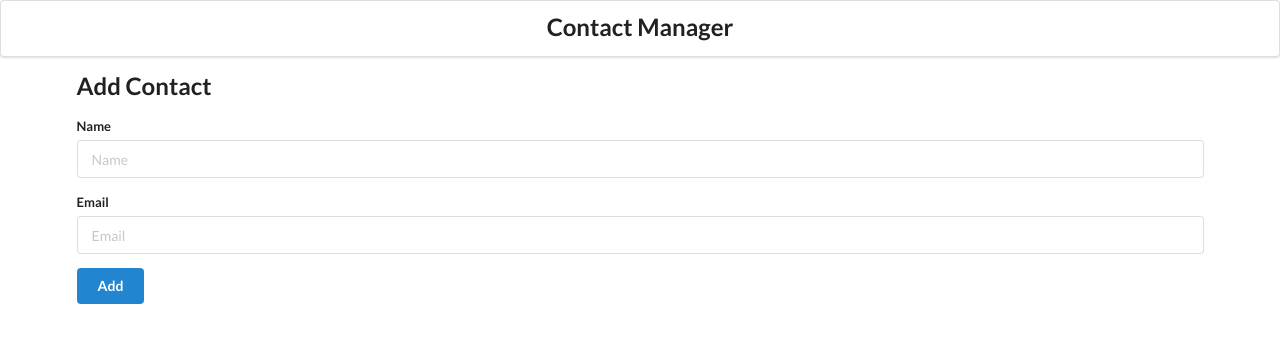
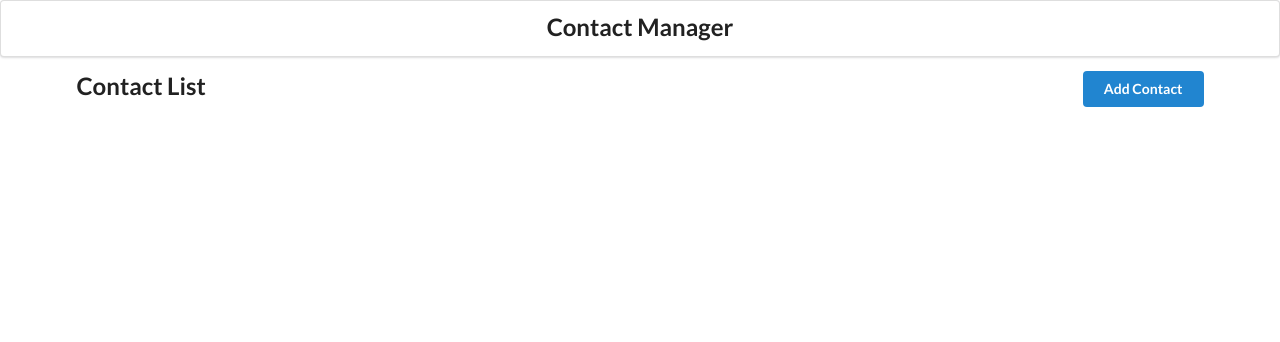
Before and after one commit to kishanlalchoudhary/Contact-Manager-CRUD, a React (Create React App) app: page / in a window 1280 px wide. Shown: the top 342 px of the page. Built offline with nearby package versions, Linux system fonts and the light colour scheme.

Commit message:
react router part done

```diff
--- a/package.json
+++ b/package.json
@@ -8,6 +8,7 @@
     "@testing-library/user-event": "^13.5.0",
     "react": "^18.2.0",
     "react-dom": "^18.2.0",
+    "react-router-dom": "^6.10.0",
     "react-scripts": "5.0.1",
     "react-uuid": "^2.0.0",
     "semantic-ui-css": "^2.5.0",
--- a/src/components/AddContact.js
+++ b/src/components/AddContact.js
@@ -1,34 +1,35 @@
-import React, { Component } from "react";
+import { useState } from "react";
+import { useNavigate } from "react-router-dom";
 
-export default class AddContact extends Component {
-  state = {
-    name: "",
-    email: "",
-  };
+export default function AddContact(props) {
+  const [name, setName] = useState("");
+  const [email, setEmail] = useState("");
+  const navigate = useNavigate();
 
-  add = (e) => {
+  const add = (e) => {
     e.preventDefault();
-    if (this.state.name === "" || this.state.email === "") {
+    if (name === "" || email === "") {
       alert("All the fields are mandatory!");
       return;
     }
-    this.props.addContactHandler(this.state);
-    this.setState({ name: "", email: "" });
+    props.addContactHandler({ name: name, email: email });
+    setName("");
+    setEmail("");
+    navigate("/");
   };
 
-  render() {
   return (
     <div className="ui main container">
       <h2>Add Contact</h2>
-        <form className="ui form" onSubmit={this.add}>
+      <form className="ui form" onSubmit={add}>
         <div className="field">
           <label>Name</label>
           <input
             type="text"
             name="name"
             placeholder="Name"
-              value={this.state.name}
-              onChange={(e) => this.setState({ name: e.target.value })}
+            value={name}
+            onChange={(e) => setName(e.target.value)}
           />
         </div>
         <div className="field">
@@ -37,8 +38,8 @@ export default class AddContact extends Component {
             type="email"
             name="email"
             placeholder="Email"
-              value={this.state.email}
-              onChange={(e) => this.setState({ email: e.target.value })}
+            value={email}
+            onChange={(e) => setEmail(e.target.value)}
           />
         </div>
         <button className="ui button blue">Add</button>
@@ -46,4 +47,3 @@ export default class AddContact extends Component {
     </div>
   );
 }
-}
--- a/src/components/App.js
+++ b/src/components/App.js
@@ -1,9 +1,10 @@
-import "./App.css";
+import { BrowserRouter, Route, Routes } from "react-router-dom";
+import { useEffect, useState } from "react";
+import uuid from "react-uuid";
 import Header from "./Header";
 import AddContact from "./AddContact";
 import ContactList from "./ContactList";
-import { useEffect, useState } from "react";
-import uuid from "react-uuid";
+import ContactDetail from "./ContactDetail";
 
 function App() {
   const LOCAL_STORAGE_KEY = "contacts";
@@ -36,11 +37,27 @@ function App() {
   }, [contacts]);
 
   return (
-    <div className="ui container-fluid">
-      <Header />
-      <AddContact addContactHandler={addContactHandler} />
-      <ContactList contacts={contacts} getContactId={removeContactHandler}/>
-    </div>
+    <BrowserRouter>
+      <div className="ui container-fluid">
+        <Header />
+        <Routes>
+          <Route
+            index
+            element={
+              <ContactList
+                contacts={contacts}
+                getContactId={removeContactHandler}
+              />
+            }
+          />
+          <Route
+            path="add"
+            element={<AddContact addContactHandler={addContactHandler} />}
+          />
+          <Route path="contact/:id" element={<ContactDetail/>} />
+        </Routes>
+      </div>
+    </BrowserRouter>
   );
 }
 
--- a/src/components/ContactCard.js
+++ b/src/components/ContactCard.js
@@ -1,5 +1,6 @@
 import React from "react";
 import user from "../images/user.png";
+import { Link } from "react-router-dom";
 
 export default function ContactCard(props) {
   const { id, name, email } = props.contact;
@@ -7,8 +8,12 @@ export default function ContactCard(props) {
     <div className="item" style={{ paddingBlock: "10px" }}>
       <img className="ui avatar image " src={user} alt="user" />
       <div className="content">
-        <div className="header">{name}</div>
-        <div>{email}</div>
+        <Link
+          to={`/contact/${id}`} state={props.contact}
+        >
+          <div className="header">{name}</div>
+          <div>{email}</div>
+        </Link>
       </div>
       <div className="ui basic right floated button" style={{ padding: "7px" }}>
         <i
--- /dev/null
+++ b/src/components/ContactDetail.js
@@ -0,0 +1,26 @@
+import React from "react";
+import user from "../images/user.jpg";
+import { Link, useLocation } from "react-router-dom";
+
+export default function ContactDetail(props) {
+  const location = useLocation();
+  console.log(location.state);
+  return (
+    <div className="main">
+      <div className="ui card centered">
+        <div className="image">
+          <img src={user} alt="user" />
+        </div>
+        <div className="content">
+          <div className="header">{location.state.name}</div>
+          <div className="description">{location.state.email}</div>
+        </div>
+      </div>
+      <div className="ui center aligned container">
+        <Link to="/">
+          <button className="ui button blue">Back to Contact List</button>
+        </Link>
+      </div>
+    </div>
+  );
+}
--- a/src/components/ContactList.js
+++ b/src/components/ContactList.js
@@ -1,5 +1,6 @@
 import React from "react";
 import ContactCard from "./ContactCard";
+import { Link } from "react-router-dom";
 
 export default function ContactList(props) {
   const deleteContactHandler = (id) => {
@@ -7,7 +8,21 @@ export default function ContactList(props) {
   };
 
   const renderContactList = props.contacts.map((contact) => (
-    <ContactCard contact={contact} clickHandler={deleteContactHandler} key={contact.id}/>
+    <ContactCard
+      contact={contact}
+      clickHandler={deleteContactHandler}
+      key={contact.id}
+    />
   ));
-  return <div className="ui celled list container">{renderContactList}</div>;
+  return (
+    <div className="ui main container">
+      <h2>
+        Contact List
+        <Link to="/add">
+          <button className="ui blue button right floated">Add Contact</button>
+        </Link>
+      </h2>
+      <div className="ui celled list">{renderContactList}</div>
+    </div>
+  );
 }
```
Also changed, not shown: src/images/user.jpg (added), 1 other file (tests, documents, lock files or other folders). Lines whose indentation alone changed are shown as unchanged.
